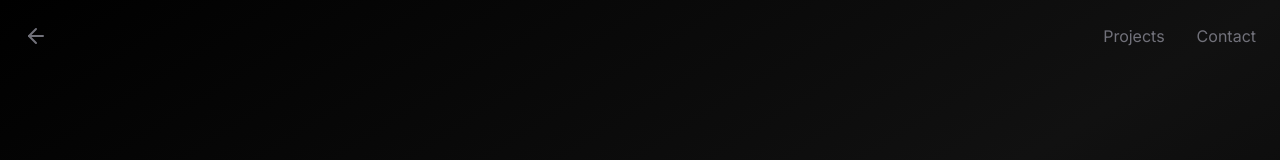
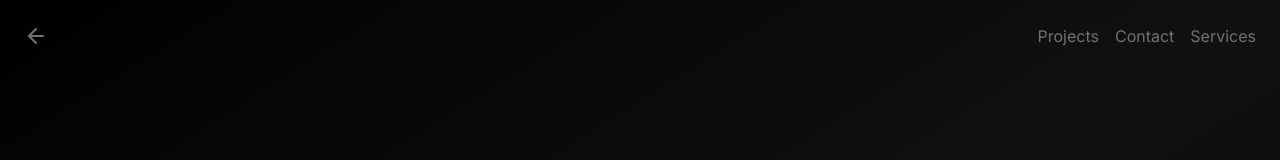
Before and after one commit to jkamin61/jkamin61_page, a Next.js app: page /contact in a window 1280 px wide. Shown: the top 160 px of the page. Built offline with nearby package versions, Linux system fonts and the light colour scheme.

Commit message:
+ services nav

```diff
--- a/app/components/nav.tsx
+++ b/app/components/nav.tsx
@@ -28,9 +28,9 @@ const Navigation: React.FC = () => {
                 }`}
             >
                 <div className="container flex flex-row-reverse items-center justify-between p-6 mx-auto">
-                    <div className="flex justify-between gap-8">
+                    <div className="flex justify-between gap-4">
                         <Link
-                            href="/projects"
+                            href="/app/components/project-nav"
                             className="duration-200 text-zinc-500 hover:text-zinc-100"
                         >
                             Projects
@@ -40,6 +40,12 @@ const Navigation: React.FC = () => {
                             className="duration-200 text-zinc-500 hover:text-zinc-100"
                         >
                             Contact
+                        </Link>
+                        <Link
+                            href="/services"
+                            className="duration-200 text-zinc-500 hover:text-zinc-100"
+                        >
+                            Services
                         </Link>
                     </div>
 
```
